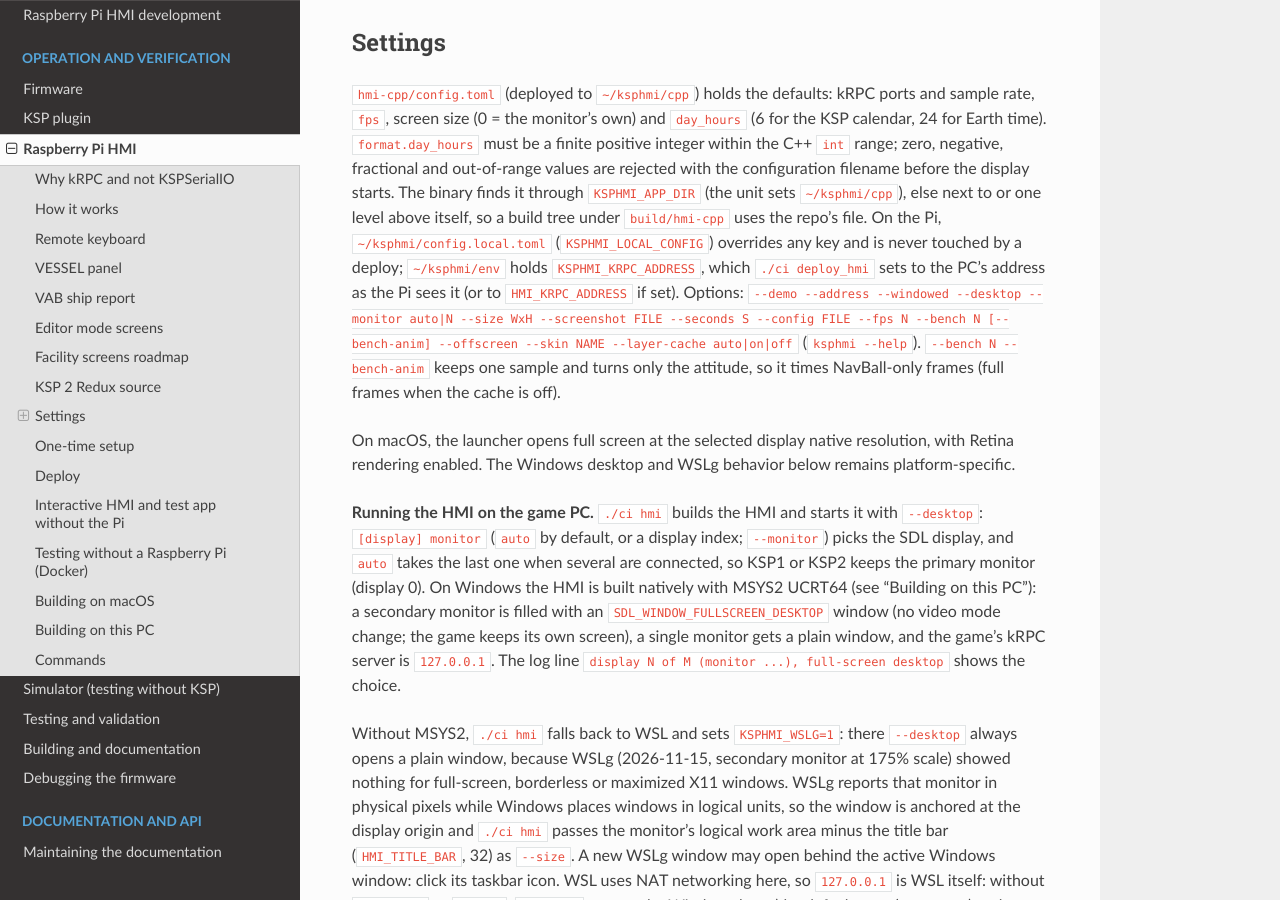
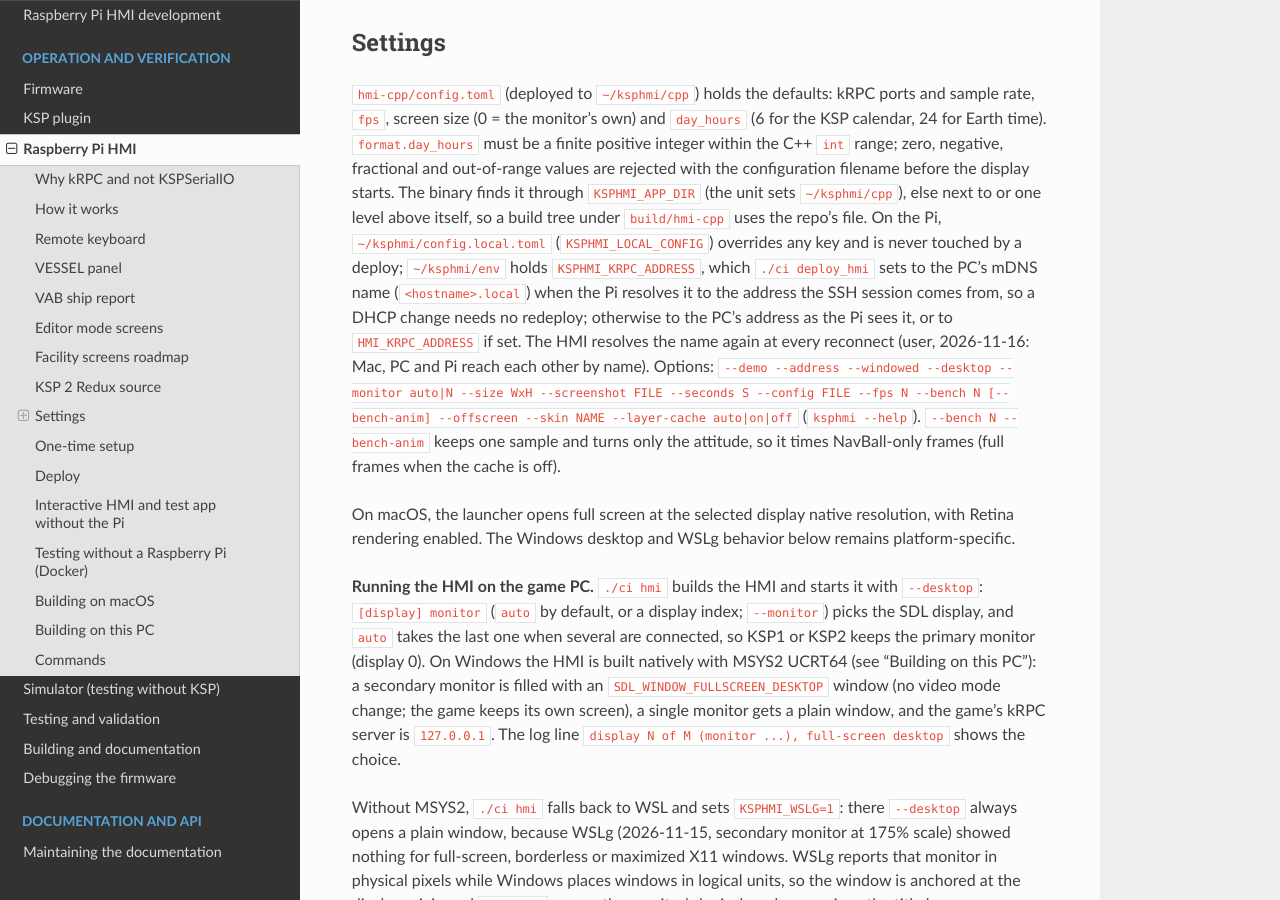
Before and after one commit to AlaNLrdE/KSPKontroller, a Sphinx documentation site: the page built from docs/hmi.rst, in a window 1280 px wide and 900 px high, scrolled down 14202 px. Built offline with Sphinx 7.4.7 and the Read the Docs theme 3.1.0, drawn with Linux system fonts in a browser that asks for light colours.

Commit message:
build(ci): deploy_hmi gives the Pi the PC's mDNS name instead of its IP
KSPHMI_KRPC_ADDRESS is now <hostname>.local when the Pi resolves it to
the address its SSH session comes from, so DHCP changes need no
redeploy; else the numeric address as before; HMI_KRPC_ADDRESS still
overrides. The HMI already re-resolves at every reconnect (user: Mac,
PC and Pi reach each other by name). Verified: the Pi connects to kRPC
by the PC's name.

Co-Authored-By: Claude Opus 5.5 <noreply@anthropic.com>

```diff
--- a/docs/hmi.rst
+++ b/docs/hmi.rst
@@ -585,8 +585,10 @@ The binary finds it through
 ``KSPHMI_APP_DIR`` (the unit sets ``~/ksphmi/cpp``), else next to or one level above itself, so a build tree
 under ``build/hmi-cpp`` uses the repo's file. On the Pi, ``~/ksphmi/config.local.toml``
 (``KSPHMI_LOCAL_CONFIG``) overrides any key and is never touched by a deploy; ``~/ksphmi/env`` holds
-``KSPHMI_KRPC_ADDRESS``, which ``./ci deploy_hmi`` sets to the PC's address as the Pi sees it (or to
-``HMI_KRPC_ADDRESS`` if set). Options: ``--demo --address --windowed --desktop --monitor auto|N --size WxH
+``KSPHMI_KRPC_ADDRESS``, which ``./ci deploy_hmi`` sets to the PC's mDNS name (``<hostname>.local``)
+when the Pi resolves it to the address the SSH session comes from, so a DHCP change needs no
+redeploy; otherwise to the PC's address as the Pi sees it, or to ``HMI_KRPC_ADDRESS`` if set. The HMI resolves
+the name again at every reconnect (user, 2026-11-16: Mac, PC and Pi reach each other by name). Options: ``--demo --address --windowed --desktop --monitor auto|N --size WxH
 --screenshot FILE --seconds S --config FILE --fps N --bench N [--bench-anim] --offscreen --skin NAME
 --layer-cache auto|on|off`` (``ksphmi --help``). ``--bench N --bench-anim`` keeps one sample and turns only the attitude, so it times
 NavBall-only frames (full frames when the cache is off).
```
Also changed, not shown: 1 other file.
